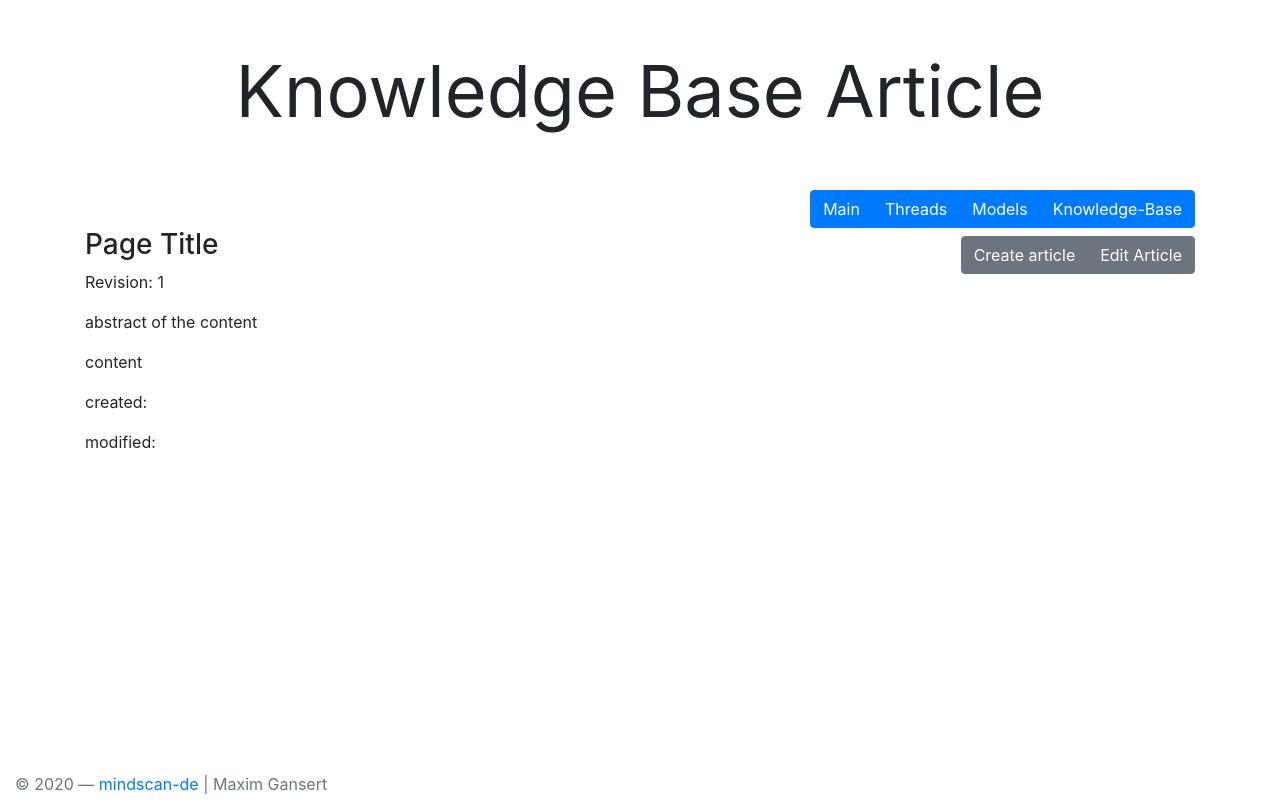
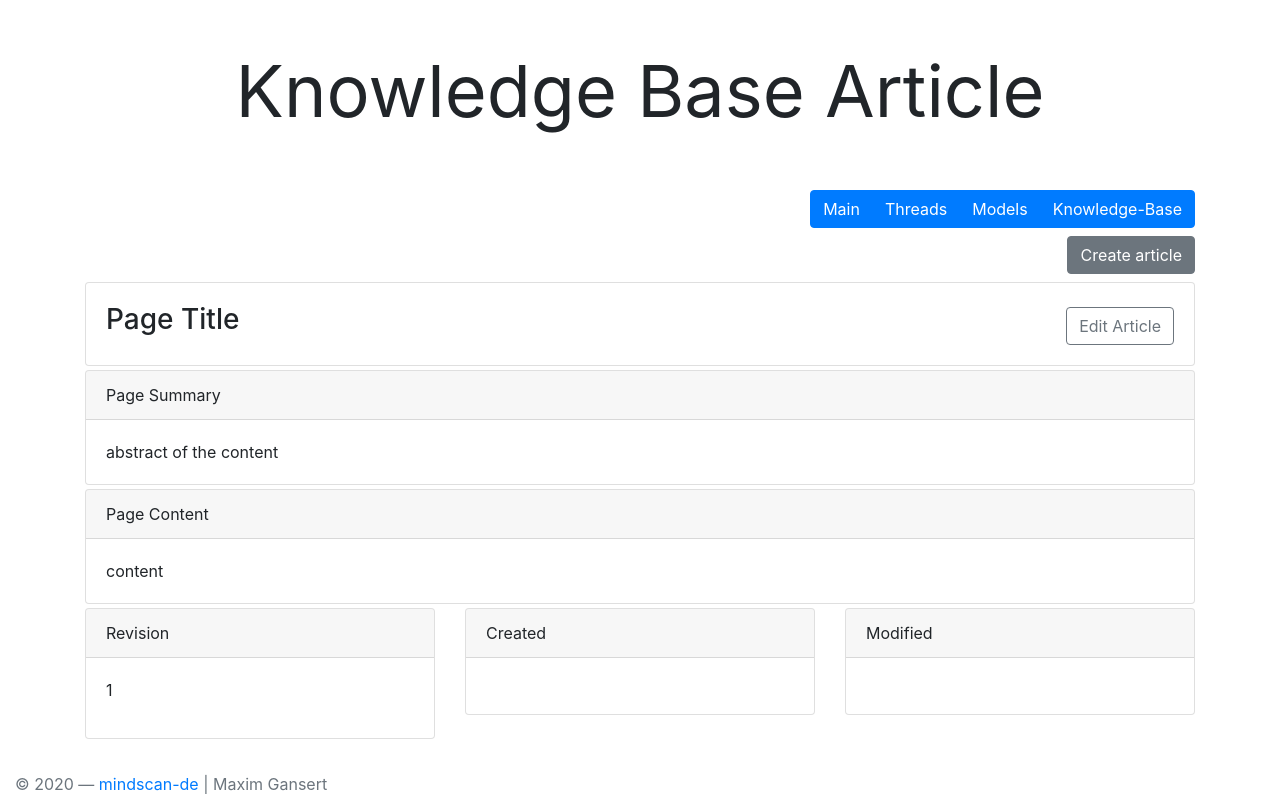
Before and after one commit to mindscan-de/CheapLithium-Frontend, an Angular app: page /showArticle/1 in a window 1280 px wide. Built offline with nearby package versions, Linux system fonts and the light colour scheme; no server answers.

Commit message:
make knowledge base article visually more appealing.

```diff
--- a/src/app/show-kb-article/show-kb-article.component.html
+++ b/src/app/show-kb-article/show-kb-article.component.html
@@ -12,28 +12,68 @@
 			<div class="btn-toolbar float-right mt-2" role="toolbar" >
 				<div class="btn-group ml-2" role="group">
 					<button type="button" class="btn btn-secondary" (click)="onCreateArticle()">Create article</button>
-					<button type="button" class="btn btn-secondary" (click)="onEditArticle()">Edit Article</button>
+
 				</div>
 			</div>
 
-			<h3>{{article.pagetitle}}</h3>
-			<p>Revision: {{article.revision}}</p>
-			<p>{{article.pagesummary}}</p>
 		</div>
 	</div>
 
 	<div class="row">
-		<div class="col-lg mt-2>">
-			<p>{{article.pagecontent}}</p>
-			<p>{{article.uuid}}</p>
+		<div class="col-lg mt-2">
+			<div class="card">
+				<div class="card-body">
+					<div class="btn-toolbar float-right mt-1" role="toolbar" >
+						<div class="btn-group ml-2" role="group">
+							<button type="button" class="btn btn-outline-secondary" (click)="onEditArticle()">Edit Article</button>
+						</div>
+					</div>
+					<h3>{{article.pagetitle}}</h3>
+				</div>
+			</div>
+
+			<div class="card mt-1" >
+				<div class="card-header">Page Summary</div>
+				<div class="card-body">
+					<p class="card-text">{{article.pagesummary}}</p>
+				</div>
+			</div>
+
+			<div class="card mt-1" >
+			<div class="card-header">Page Content</div>
+				<div class="card-body">
+					<p class="card-text">{{article.pagecontent}}</p>
+				</div>
+			</div>
+
+
 		</div>
 	</div>
 
 	<div class="row">
-		<div class="col-lg mt-2>">
-			<p>created: {{article.created}}</p>
-			<p>modified: {{article.modified}}</p>
+		<div class="col-lg-4">
+			<div class="card mt-1" >
+				<div class="card-header">Revision</div>
+				<div class="card-body">
+					<p>{{article.revision}}</p>
+				</div>
+			</div>
+		</div>
+		<div class="col-lg-4">
+			<div class="card mt-1" >
+				<div class="card-header">Created</div>
+				<div class="card-body">
+					<p>{{article.created}}</p>
+				</div>
+			</div>
+		</div>
+		<div class="col-lg-4">
+			<div class="card mt-1" >
+				<div class="card-header">Modified</div>
+				<div class="card-body">
+					<p>{{article.modified}}</p>
+				</div>
+			</div>
 		</div>
 	</div>
-
 </div>
```
